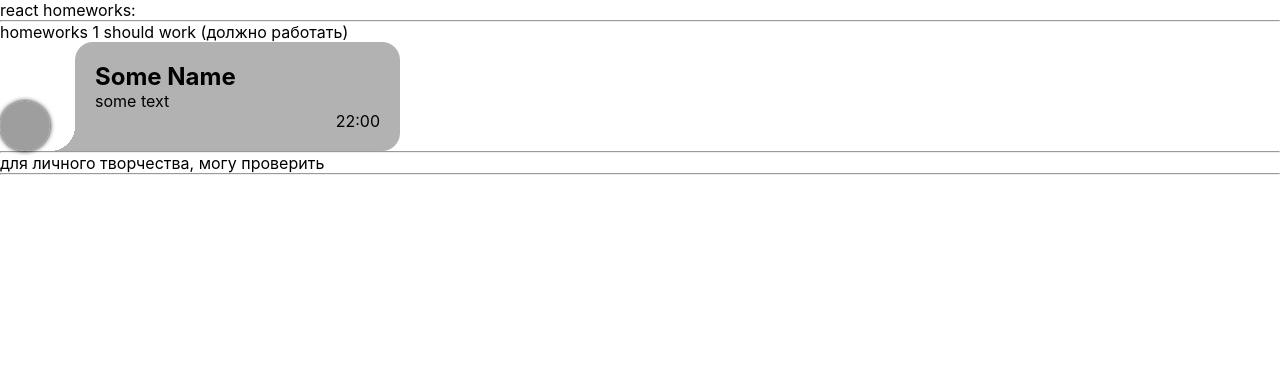
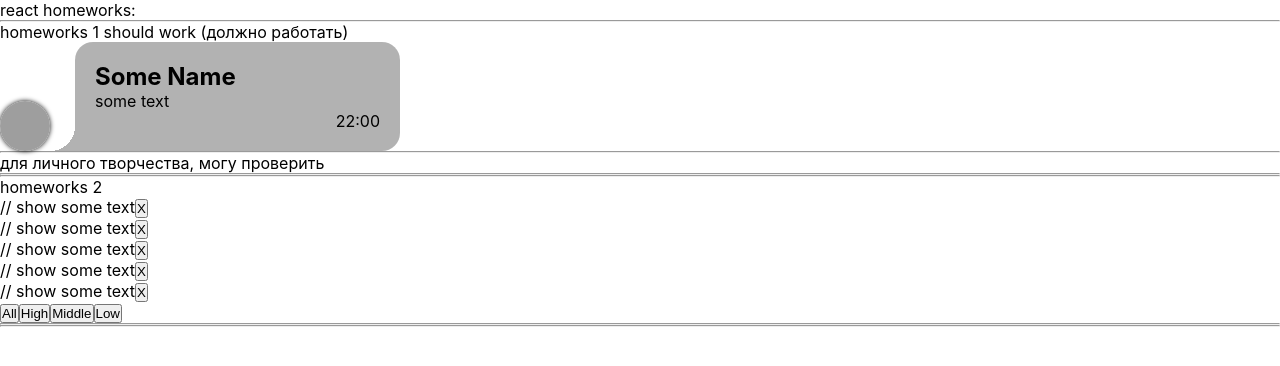
Before and after one commit to mates4352/React-tasks-Ignat, a React (Create React App) app: page / in a window 1280 px wide. Shown: the top 366 px of the page. Built offline with nearby package versions, Linux system fonts and the light colour scheme; grey boxes are pictures that could not be loaded.

Commit message:
Add tasks twoÐ

```diff
--- a/src/p1-main/m1-ui/u1-app/App.tsx
+++ b/src/p1-main/m1-ui/u1-app/App.tsx
@@ -1,13 +1,14 @@
 import React from 'react'
 import s from './App.module.css'
 import HW1 from '../../../p2-homeworks/h1/HW1'
+import HW2 from "../../../p2-homeworks/h2/HW2";
 
 function App() {
     return (
         <div className={s.App}>
             <div>react homeworks:</div>
             <HW1/>
-            {/*<HW2/>*/}
+            <HW2/>
             {/*<HW3/>*/}
             {/*<HW4/>*/}
             {/*<HW5/>*/}
--- a/src/p2-homeworks/h2/Affair.tsx
+++ b/src/p2-homeworks/h2/Affair.tsx
@@ -1,19 +1,23 @@
 import React from 'react'
+import {defaultAffairsType} from "./HW2";
 
 type AffairPropsType = {
    // key не нужно типизировать
-    affair: any // need to fix any
-    deleteAffairCallback: any // need to fix any
+   _id: number
+   affair: Array<defaultAffairsType>// need to fix any
+   deleteAffairCallback: (_id: number) => void // need to fix any
 }
 
 function Affair(props: AffairPropsType) {
-    const deleteCallback = () => {}// need to fix
+   const deleteCallback = (_id: number) => {
+      props.deleteAffairCallback(_id)
+   }// need to fix
 
    return (
        <div>
           // show some text
 
-            <button onClick={deleteCallback}>X</button>
+          <button onClick={()=> deleteCallback(props._id)}>X</button>
        </div>
    )
 }
--- a/src/p2-homeworks/h2/Affairs.tsx
+++ b/src/p2-homeworks/h2/Affairs.tsx
@@ -1,36 +1,36 @@
 import React from 'react'
 import Affair from './Affair'
-import {AffairType} from './HW2'
+import {AffairType, defaultAffairsType, FilterType} from './HW2'
 
 type AffairsPropsType = { // need to fix any
-    data: any
+    data: Array<defaultAffairsType>
     setFilter: any
-    deleteAffairCallback: any
+    deleteAffairCallback: (_id: number) => void
 }
 
 function Affairs(props: AffairsPropsType) {
     const mappedAffairs = props.data.map((a: AffairType) => (
         <Affair // should work
             key={a._id} // кеи ОБЯЗАТЕЛЬНЫ в 99% - так что лучше их писать всегда при создании компонент в мапе
-            affair={a}
+            _id={a._id}
+            affair={props.data}
             deleteAffairCallback={props.deleteAffairCallback}
         />
     ))
 
-    const setAll = () => {} // need to fix
-    const setHigh = () => {}
-    const setMiddle = () => {}
-    const setLow = () => {}
+   function setFilterPriority(priority: FilterType) {
+      props.setFilter(priority)
+   }
 
     return (
         <div>
 
             {mappedAffairs}
 
-            <button onClick={setAll}>All</button>
-            <button onClick={setHigh}>High</button>
-            <button onClick={setMiddle}>Middle</button>
-            <button onClick={setLow}>Low</button>
+            <button onClick={() => setFilterPriority('all')}>All</button>
+            <button onClick={() => setFilterPriority('high')}>High</button>
+            <button onClick={() => setFilterPriority('middle')}>Middle</button>
+            <button onClick={() => setFilterPriority('low')}>Low</button>
         </div>
     )
 }
--- a/src/p2-homeworks/h2/HW2.tsx
+++ b/src/p2-homeworks/h2/HW2.tsx
@@ -2,12 +2,19 @@ import React, {useState} from 'react'
 import Affairs from './Affairs'
 
 // types
-export type AffairPriorityType = any // need to fix any
-export type AffairType = any // need to fix any
+
+export type defaultAffairsType = {
+   _id: number
+   name: string
+   priority: string
+}
+
+export type AffairPriorityType = 'high' | 'low' | 'middle' // need to fix any
+export type AffairType = defaultAffairsType // need to fix any
 export type FilterType = 'all' | AffairPriorityType
 
 // constants
-const defaultAffairs: any = [ // need to fix any
+const defaultAffairs:Array<defaultAffairsType> = [ // need to fix any
     {_id: 1, name: 'React', priority: 'high'},
     {_id: 2, name: 'anime', priority: 'low'},
     {_id: 3, name: 'games', priority: 'low'},
@@ -16,12 +23,13 @@ const defaultAffairs: any = [ // need to fix any
 ]
 
 // pure helper functions
-export const filterAffairs = (affairs: any, filter: any): any => { // need to fix any
-    if (filter === 'all') return affairs
-    else return // need to fix
+export const filterAffairs = (affairs: Array<defaultAffairsType>, filter: string): Array<defaultAffairsType> => { // need to fix any
+   if(filter === 'all') return affairs
+   else return affairs.filter(item => item.priority === filter)
 }
-export const deleteAffair = (affairs: any, _id: any): any => { // need to fix any
-    return // need to fix
+
+export const deleteAffair = (affairs: Array<defaultAffairsType>, _id: number): Array<defaultAffairsType> => { // need to fix any
+    return affairs.filter(item => item._id !== _id)
 }
 
 function HW2() {
@@ -29,7 +37,7 @@ function HW2() {
     const [filter, setFilter] = useState<FilterType>('all')
 
     const filteredAffairs = filterAffairs(affairs, filter)
-    const deleteAffairCallback = (_id: any) => setAffairs(deleteAffair(affairs, _id)) // need to fix any
+    const deleteAffairCallback = (_id: number) => setAffairs(deleteAffair(affairs, _id)) // need to fix any
 
     return (
         <div>
```
Lines whose indentation alone changed are shown as unchanged.
